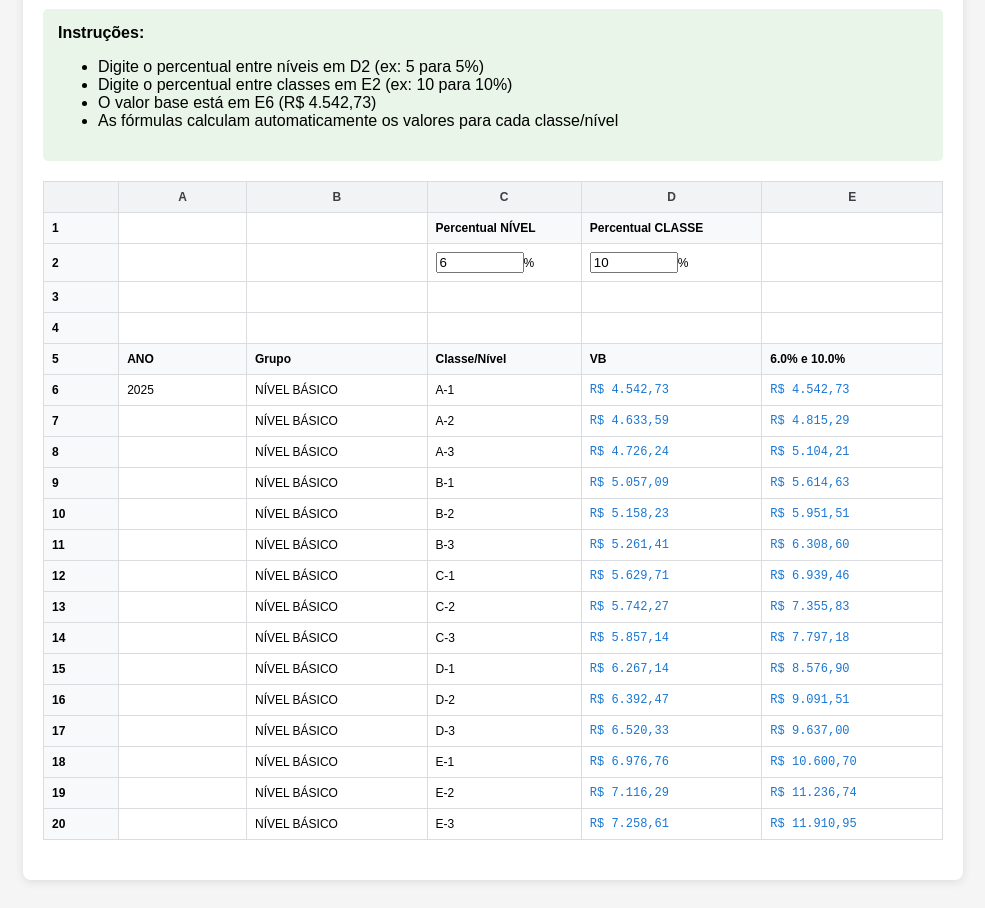
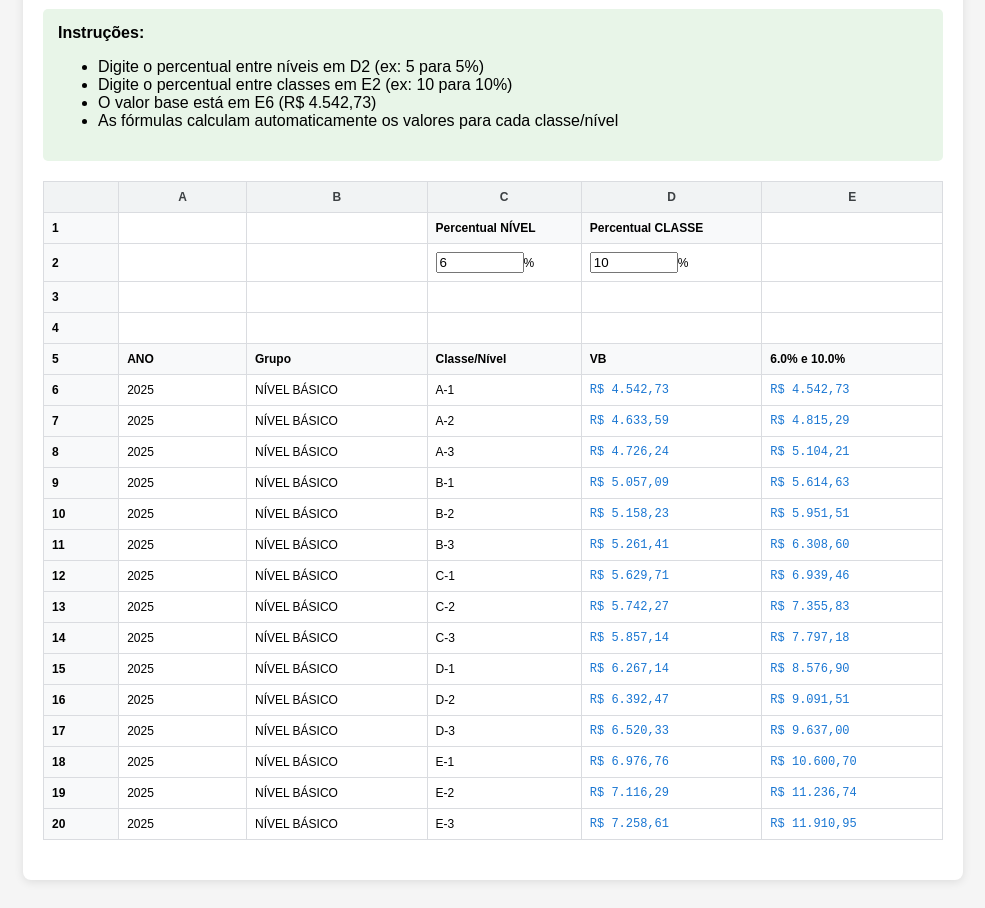
Before and after one commit to freitasmarcus/carreiramp, a plain HTML site: page index.html in a window 1280 px wide. Shown: the part 127-1035 px from the top of the page, without its empty margins (147-1132 px from the left). Drawn offline with Linux system fonts and the light colour scheme.

Commit message:
Update index.html

```diff
--- a/index.html
+++ b/index.html
@@ -168,7 +168,7 @@
                 </tr>
                 <tr>
                     <td class="header-cell">7</td>
-                    <td></td>
+                    <td>2025</td>
                     <td>NÍVEL BÁSICO</td>
                     <td>A-2</td>
                     <td class="value-cell currency">R$ 4.633,59</td>
@@ -176,7 +176,7 @@
                 </tr>
                 <tr>
                     <td class="header-cell">8</td>
-                    <td></td>
+                    <td>2025</td>
                     <td>NÍVEL BÁSICO</td>
                     <td>A-3</td>
                     <td class="value-cell currency">R$ 4.726,24</td>
@@ -184,7 +184,7 @@
                 </tr>
                 <tr>
                     <td class="header-cell">9</td>
-                    <td></td>
+                    <td>2025</td>
                     <td>NÍVEL BÁSICO</td>
                     <td>B-1</td>
                     <td class="value-cell currency">R$ 5.057,09</td>
@@ -192,7 +192,7 @@
                 </tr>
                 <tr>
                     <td class="header-cell">10</td>
-                    <td></td>
+                    <td>2025</td>
                     <td>NÍVEL BÁSICO</td>
                     <td>B-2</td>
                     <td class="value-cell currency">R$ 5.158,23</td>
@@ -200,7 +200,7 @@
                 </tr>
                 <tr>
                     <td class="header-cell">11</td>
-                    <td></td>
+                    <td>2025</td>
                     <td>NÍVEL BÁSICO</td>
                     <td>B-3</td>
                     <td class="value-cell currency">R$ 5.261,41</td>
@@ -208,7 +208,7 @@
                 </tr>
                 <tr>
                     <td class="header-cell">12</td>
-                    <td></td>
+                    <td>2025</td>
                     <td>NÍVEL BÁSICO</td>
                     <td>C-1</td>
                     <td class="value-cell currency">R$ 5.629,71</td>
@@ -216,7 +216,7 @@
                 </tr>
                 <tr>
                     <td class="header-cell">13</td>
-                    <td></td>
+                    <td>2025</td>
                     <td>NÍVEL BÁSICO</td>
                     <td>C-2</td>
                     <td class="value-cell currency">R$ 5.742,27</td>
@@ -224,7 +224,7 @@
                 </tr>
                 <tr>
                     <td class="header-cell">14</td>
-                    <td></td>
+                    <td>2025</td>
                     <td>NÍVEL BÁSICO</td>
                     <td>C-3</td>
                     <td class="value-cell currency">R$ 5.857,14</td>
@@ -232,7 +232,7 @@
                 </tr>
                 <tr>
                     <td class="header-cell">15</td>
-                    <td></td>
+                    <td>2025</td>
                     <td>NÍVEL BÁSICO</td>
                     <td>D-1</td>
                     <td class="value-cell currency">R$ 6.267,14</td>
@@ -240,7 +240,7 @@
                 </tr>
                 <tr>
                     <td class="header-cell">16</td>
-                    <td></td>
+                    <td>2025</td>
                     <td>NÍVEL BÁSICO</td>
                     <td>D-2</td>
                     <td class="value-cell currency">R$ 6.392,47</td>
@@ -248,7 +248,7 @@
                 </tr>
                 <tr>
                     <td class="header-cell">17</td>
-                    <td></td>
+                    <td>2025</td>
                     <td>NÍVEL BÁSICO</td>
                     <td>D-3</td>
                     <td class="value-cell currency">R$ 6.520,33</td>
@@ -256,7 +256,7 @@
                 </tr>
                 <tr>
                     <td class="header-cell">18</td>
-                    <td></td>
+                    <td>2025</td>
                     <td>NÍVEL BÁSICO</td>
                     <td>E-1</td>
                     <td class="value-cell currency">R$ 6.976,76</td>
@@ -264,7 +264,7 @@
                 </tr>
                 <tr>
                     <td class="header-cell">19</td>
-                    <td></td>
+                    <td>2025</td>
                     <td>NÍVEL BÁSICO</td>
                     <td>E-2</td>
                     <td class="value-cell currency">R$ 7.116,29</td>
@@ -272,7 +272,7 @@
                 </tr>
                 <tr>
                     <td class="header-cell">20</td>
-                    <td></td>
+                    <td>2025</td>
                     <td>NÍVEL BÁSICO</td>
                     <td>E-3</td>
                     <td class="value-cell currency">R$ 7.258,61</td>
```
